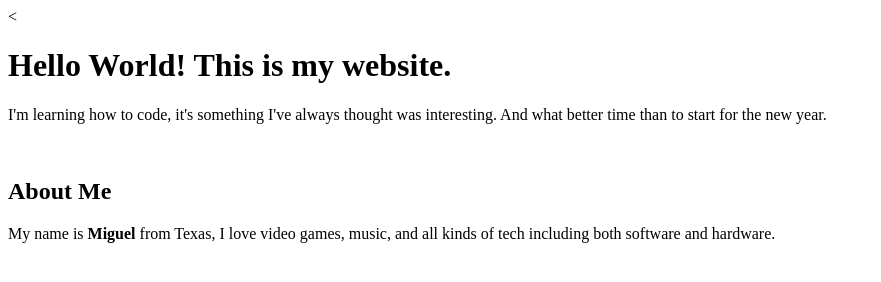
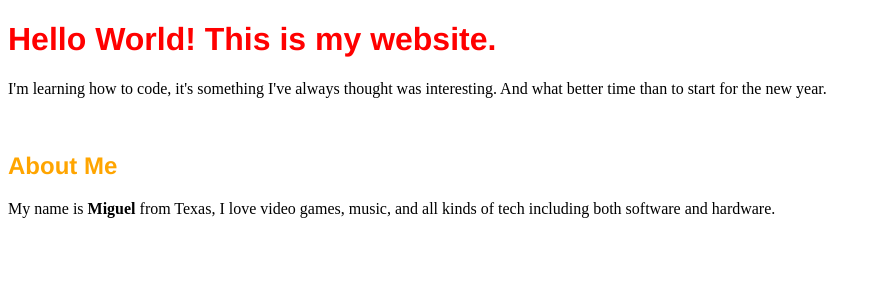
Before and after one commit to MikeB0920/My_Website, a plain HTML site: page index.html in a window 1280 px wide. Shown: the whole page, without its empty margins (0-881 px from the left). Drawn offline with Linux system fonts and the light colour scheme.

Commit message:
Fixed a bug where CSS was not displaying on webpage. (saved html changes)

```diff
--- a/index.html
+++ b/index.html
@@ -1,7 +1,7 @@
 <!DOCTYPE html>
 <html lang="en">
 <head>
-    <
+    <link rel="stylesheet" href="style.css">
     <meta charset="UTF-8">
     <meta http-equiv="X-UA-Compatible" content="IE=edge">
     <meta name="viewport" content="width=device-width, initial-scale=1.0">
```
